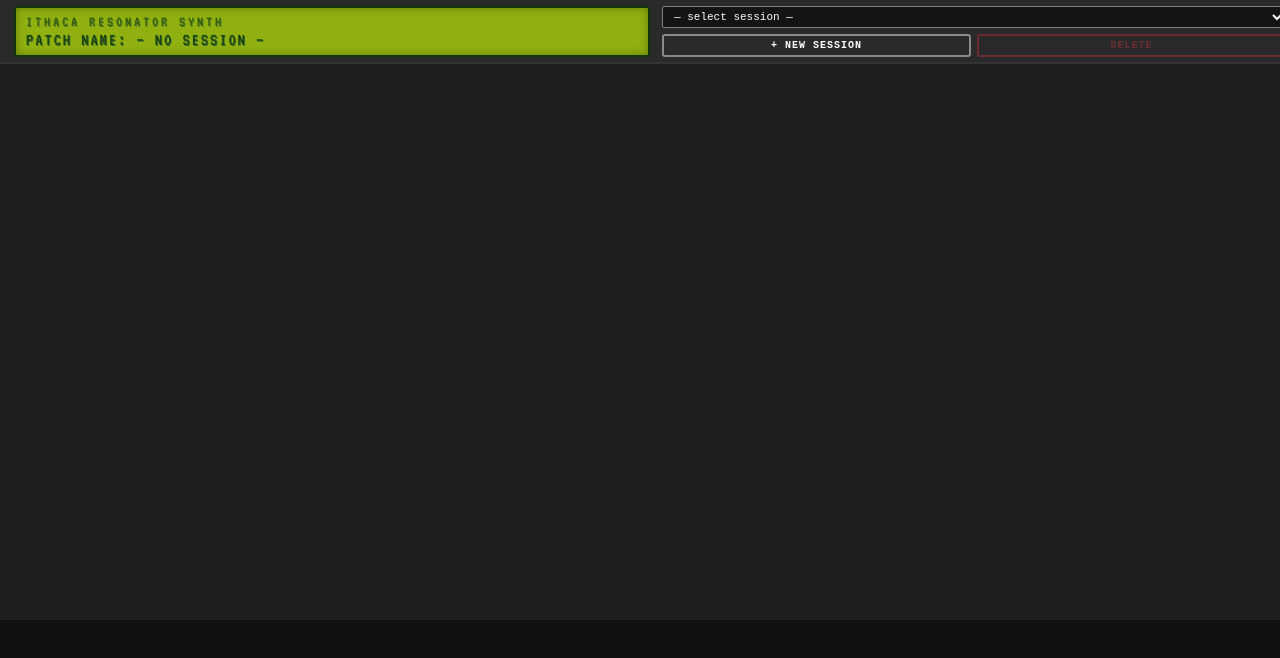
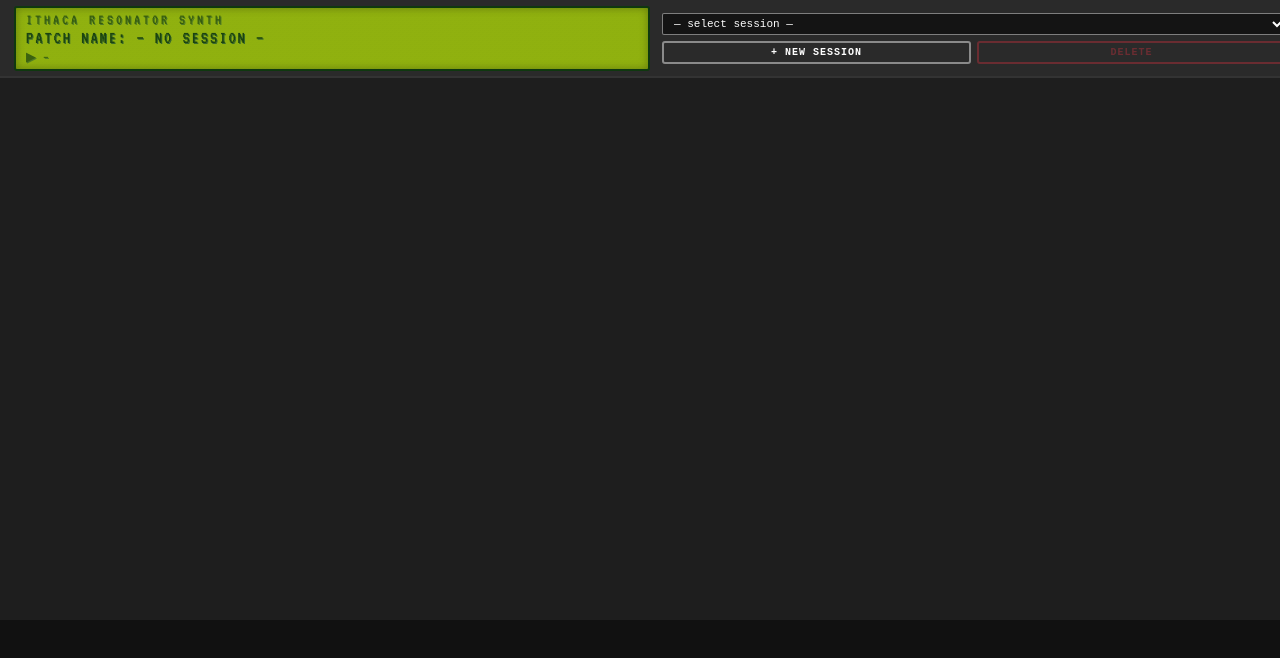
Before and after one commit to alchy/resonators, a plain HTML site: page gui/static/index.html in a window 1280 px wide. Drawn offline with Linux system fonts and the light colour scheme; no server answers.

Commit message:
GUI: move now-playing display to main LCD header (line 3)
Co-Authored-By: Claude Sonnet 4.6 <noreply@anthropic.com>

```diff
--- a/gui/static/app.js
+++ b/gui/static/app.js
@@ -529,7 +529,7 @@ async function loadFiles() {
 
 function playFile(f) {
   state.currentFile = f.filename;
-  el('player-filename').textContent = f.filename;
+  el('lcd-playing').textContent = f.filename;
   const player = el('audio-player');
   player.src = f.url;
   player.play();
--- a/gui/static/index.html
+++ b/gui/static/index.html
@@ -14,6 +14,7 @@
   <div class="header-lcd">
     <div class="lcd-line lcd-line-1">ITHACA RESONATOR SYNTH</div>
     <div class="lcd-line lcd-line-2">PATCH NAME: <span id="lcd-patch-name">— NO SESSION —</span></div>
+    <div class="lcd-line lcd-line-3">&#9654; <span id="lcd-playing">—</span></div>
   </div>
   <div class="session-bar">
     <select id="session-select"><option value="">— select session —</option></select>
@@ -168,7 +169,6 @@
   <!-- Col 6: PLAYER + SPECTRUM + GENERATED FILES ───────────────────────────── -->
   <section class="panel panel-audio">
     <div class="panel-title">PLAYER</div>
-    <div id="player-filename" class="player-filename">—</div>
     <audio id="audio-player" controls></audio>
 
     <div class="panel-title" style="margin-top:0.75rem">SPECTRUM</div>
--- a/gui/static/style.css
+++ b/gui/static/style.css
@@ -105,6 +105,13 @@ header {
 .lcd-line-2 span {
   opacity: 1;
   font-size: 18px;
+}
+
+.lcd-line-3 {
+  font-size: 13px;
+  letter-spacing: 1px;
+  opacity: 0.65;
+  margin-top: 2px;
 }
 
 .session-bar {
```
